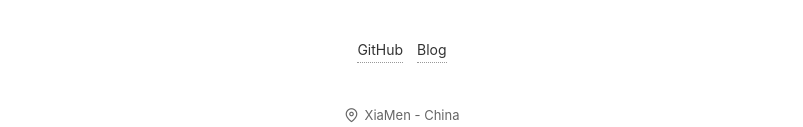
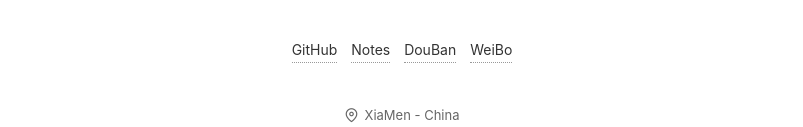
Before and after one commit to cloudcranes/cloudcranes.github.io, a plain HTML site: page index.html in a window 1280 px wide. Shown: the part 330-457 px from the top of the page, without its empty margins (238-1041 px from the left). Drawn offline with Linux system fonts and the light colour scheme; files whose address does not match are found by name.

Commit message:
Add files via upload

```diff
--- a/index.html
+++ b/index.html
@@ -27,8 +27,10 @@
       <span class="quote-line quote-line-end animate-slide-in-right"></span>
     </div>
     <div class="links">
-      <a href="https://github.com/cloudcranes" class="animate-slide-in-down">GitHub</a>
-      <a href="https://www.alanmaster.top" class="animate-slide-in-down">Blog</a>
+      <a href="https://github.com/iissnan" class="animate-slide-in-down">GitHub</a>
+      <a href="https://notes.iissnan.com" class="animate-slide-in-down">Notes</a>
+      <a href="https://douban.com/people/iissnan" class="animate-slide-in-down">DouBan</a>
+      <a href="https://weibo.com/iissnan" class="animate-slide-in-down">WeiBo</a>
     </div>
     <div class="location">
       <span class="location-icon animate-slide-in-up">
```
Also changed, not shown: selection.json (+1 -1 lines), 404.html (line endings or trailing spaces).
